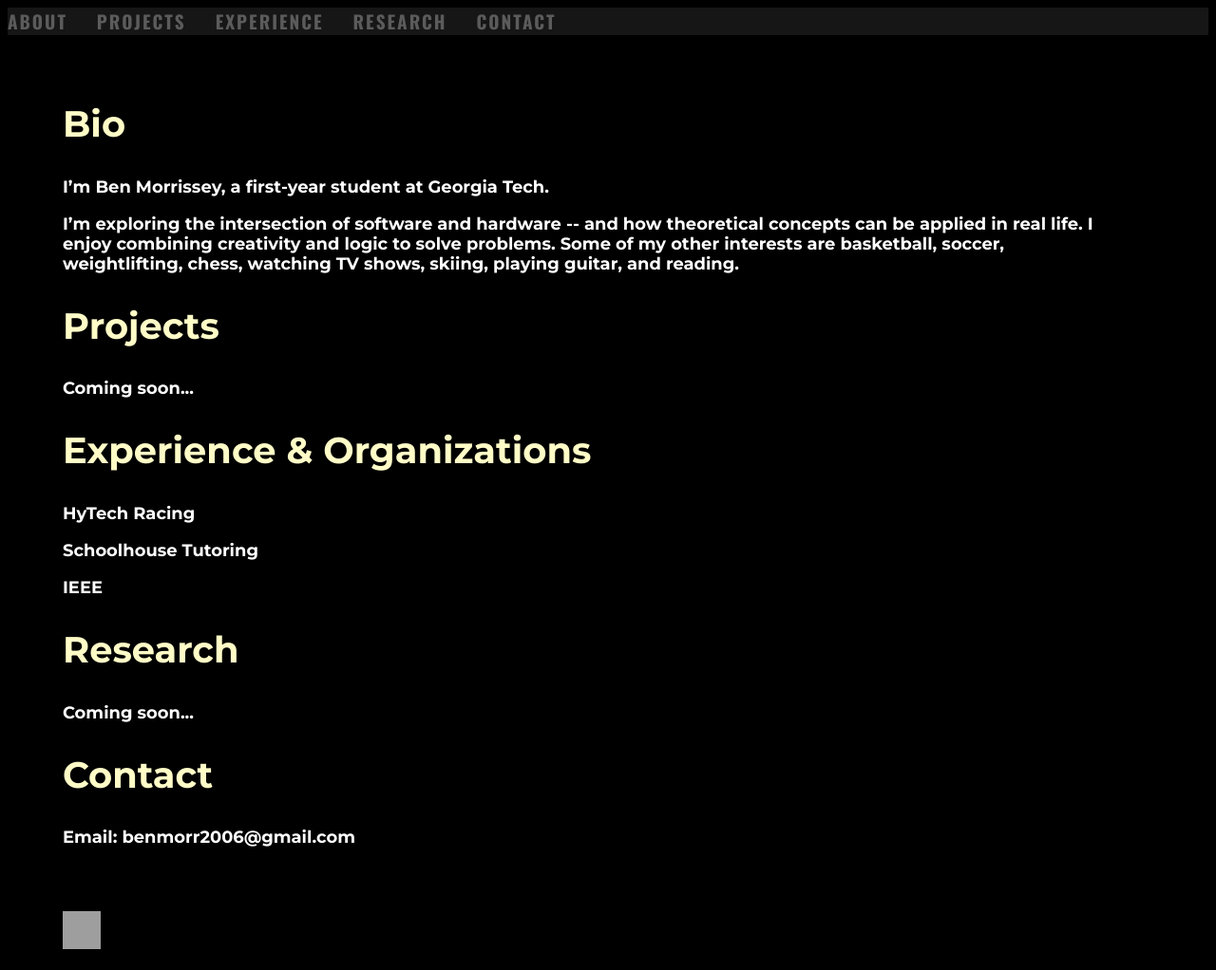
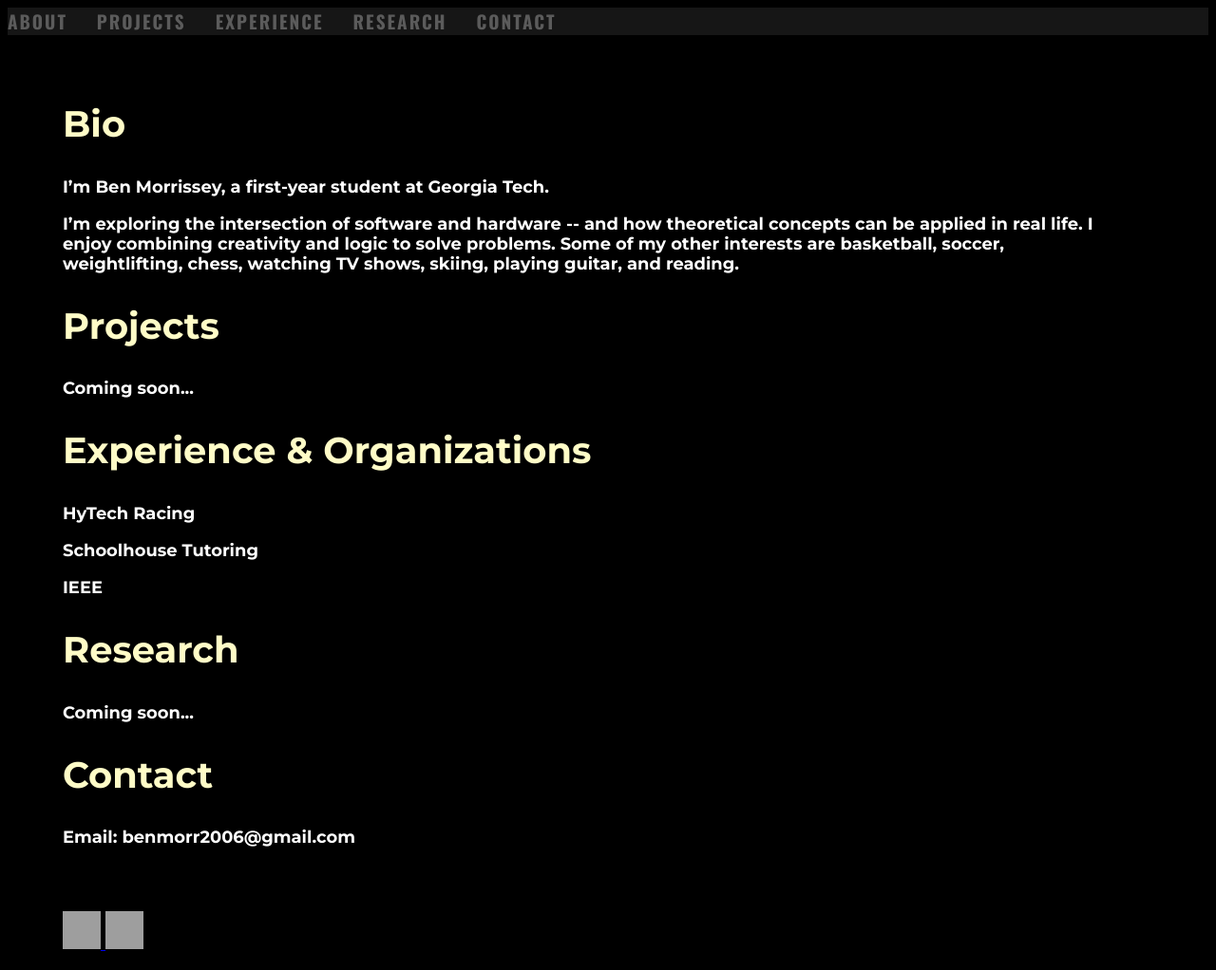
Before and after one commit to benmorrissey06/portfolio, a plain HTML site: page index.html in a window 1280 px wide. Shown: the whole page at 95% size. Drawn offline with nearby package versions, Linux system fonts and the light colour scheme; grey boxes are pictures that could not be loaded.

Commit message:
Update index.html

```diff
--- a/index.html
+++ b/index.html
@@ -52,6 +52,10 @@
     <a href="https://www.linkedin.com/in/ben-morrissey-2469b0310/" target="_blank">
     <img src="https://cdn.jsdelivr.net/gh/devicons/devicon/icons/linkedin/linkedin-original.svg" alt="LinkedIn" style="width:40px; height:40px;">
     </a>
+      <a href="https://github.com/benmorrissey06" target="_blank">
+    <img src="https://cdn.jsdelivr.net/gh/devicons/devicon/icons/github/github-original.svg"
+         alt="GitHub" style="width:40px; height:40px;">
+    </a>
       <!--
     <a href="https://www.youtube.com/@benmorrissey1494" target="_blank">
     <img src="https://upload.wikimedia.org/wikipedia/commons/4/42/YouTube_icon_%282013-2017%29.png" alt="YouTube" style="width:40px; height:40px;">
```
